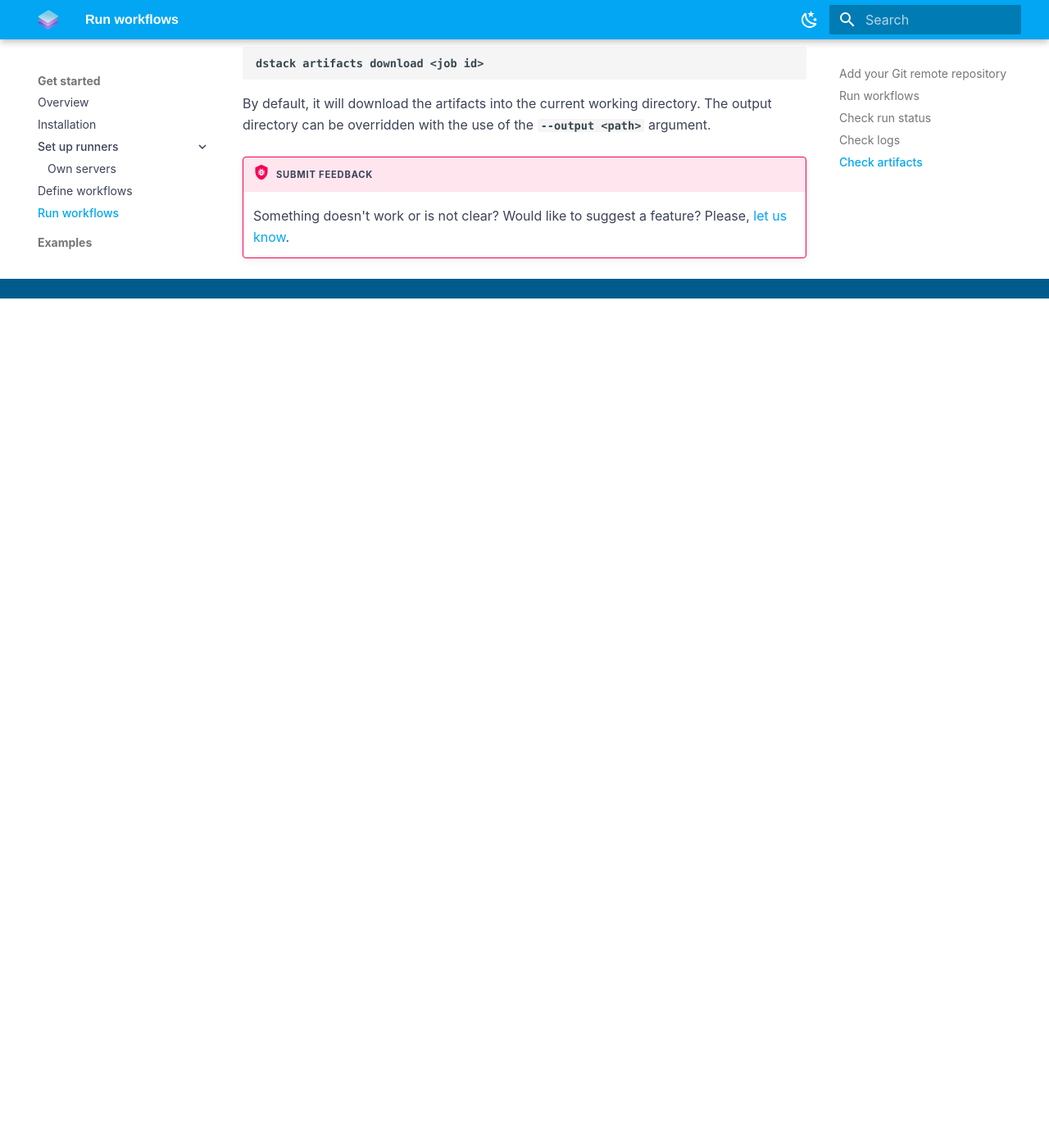
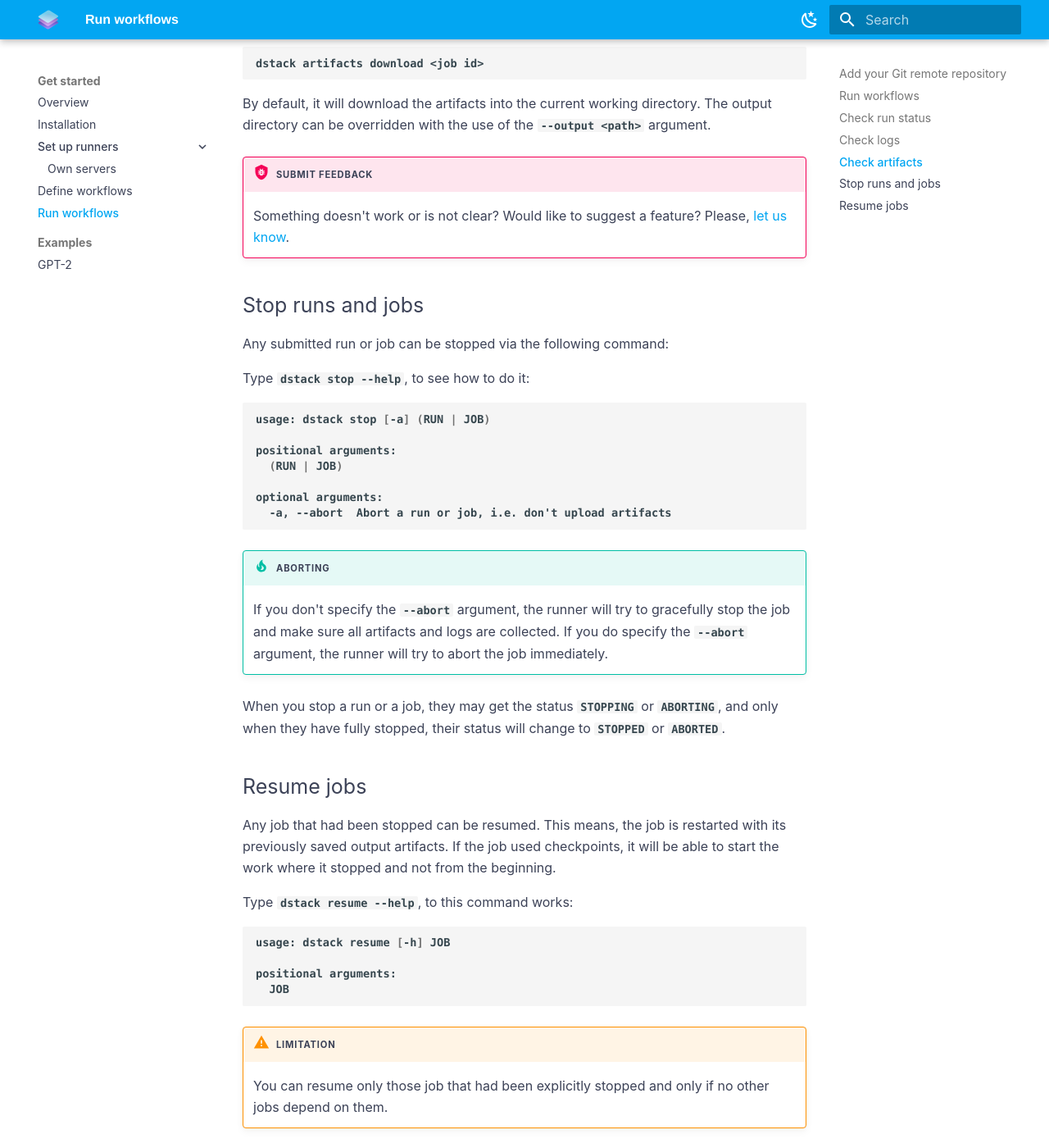
Before and after one commit to dstackai/dstack.github.io, an MkDocs documentation site: the page built from docs/run-workflows.md, in a window 1280 px wide and 1400 px high, scrolled down 3039 px. Shown: the whole window at 82% size. Built offline with MkDocs 1.6.1 and Material for MkDocs 9.7.7, drawn with Linux system fonts in a browser that asks for light colours; before the commit the page ends 3403 px from its top, so only the background shows below that.

Commit message:
- Added `dstack stop` and `dstack resume` instructions to `Run workflows` and `GPT-2`

````diff
--- a/docs/run-workflows.md
+++ b/docs/run-workflows.md
@@ -130,3 +130,44 @@
 
 !!! bug "Submit feedback"
     Something doesn't work or is not clear? Would like to suggest a feature? Please, [let us know](https://forms.gle/nhigiDm4FmjZdRkx5).
+
+## Stop runs and jobs
+
+Any submitted run or job can be stopped via the following command:
+
+Type `dstack stop --help`, to see how to do it:
+
+```bash
+usage: dstack stop [-a] (RUN | JOB)
+
+positional arguments:
+  (RUN | JOB)
+
+optional arguments:
+  -a, --abort  Abort a run or job, i.e. don't upload artifacts
+```
+
+!!! tip "Aborting"
+    If you don't specify the `--abort` argument, the runner will try to gracefully stop the job and make sure all artifacts
+    and logs are collected. If you do specify the `--abort` argument, the runner will try to abort the job immediately.
+
+When you stop a run or a job, they may get the status `STOPPING` or `ABORTING`, and only when they have fully stopped,
+their status will change to `STOPPED` or `ABORTED`.
+
+## Resume jobs
+
+Any job that had been stopped can be resumed. This means, the job is restarted with its previously saved output
+artifacts. If the job used checkpoints, it will be able to start the work where it stopped and not from the
+beginning.
+
+Type `dstack resume --help`, to this command works:
+
+```bash
+usage: dstack resume [-h] JOB
+
+positional arguments:
+  JOB
+```
+
+!!! warning "Limitation"
+    You can resume only those job that had been explicitly stopped and only if no other jobs depend on them.
````
Also changed, not shown: docs/gpt-2.md (+16 -2 lines), docs/set-up-own-runners.md (+1 -1 lines).
